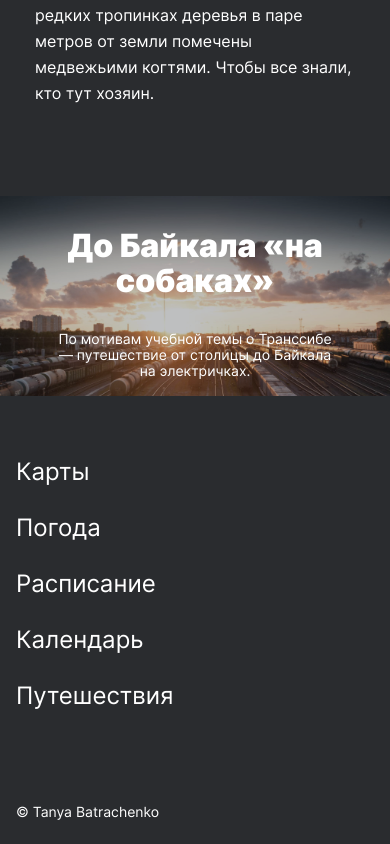
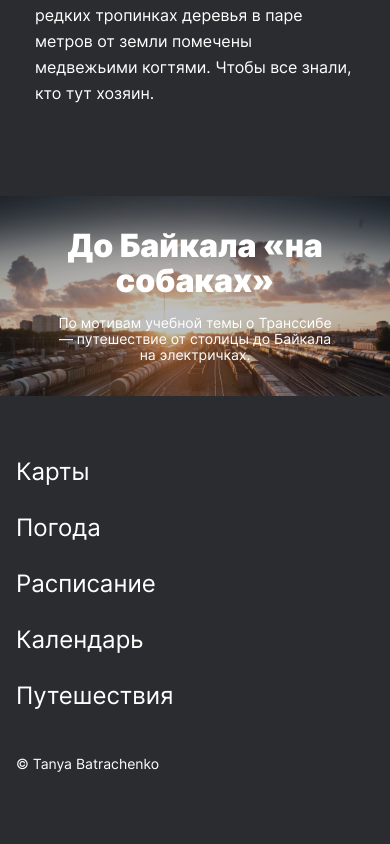
Before and after one commit to Bta1991/russian-travel, a plain HTML site: page index.html in a window 390 px wide. Shown: the part 7200-8044 px from the top of the page. After the commit the page ends 7996 px from the top, so only its background shows below. Drawn offline with Linux system fonts and the light colour scheme.

Commit message:
23.01.23 v4

```diff
--- a/blocks/cover/__title/cover__title.css
+++ b/blocks/cover/__title/cover__title.css
@@ -23,7 +23,8 @@
 
 @media screen and (max-width: 620px) {
   .cover__title {
-    padding: 33px 0 0;
+    padding: 33px 40px 0;
+    margin-bottom: 16px;
     font-size: 32px;
     line-height: 1.09;
     max-width: 288px;
--- a/blocks/footer/footer.css
+++ b/blocks/footer/footer.css
@@ -15,7 +15,5 @@
   .footer {
     flex-direction: column;
     margin: 0 0 24px 16px;
-    align-content: space-between;
-    align-items: stretch;
   }
 }
--- a/blocks/page/page.css
+++ b/blocks/page/page.css
@@ -10,9 +10,6 @@
   -moz-text-size-adjust: 100%;
   text-rendering: optimizeLegibility;
   color: #ffffff;
-}
-
-:root {
   font-family: "Inter", Arial, sans-serif;
 }
 
--- a/index.html
+++ b/index.html
@@ -306,7 +306,7 @@
       </section>
     </main>
     <footer class="footer">
-      <nav class="footer__links">
+      <nav>
         <ul class="footer__links">
           <li>
             <a
```
